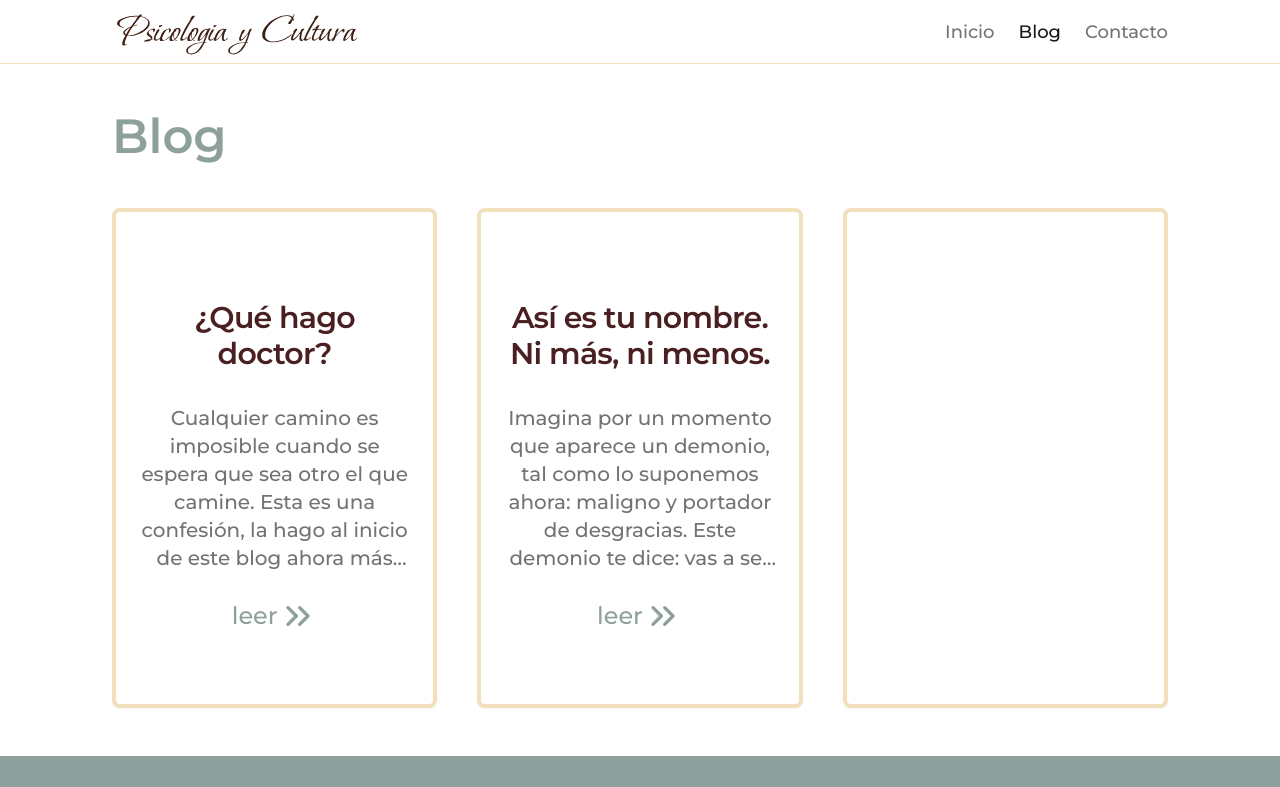
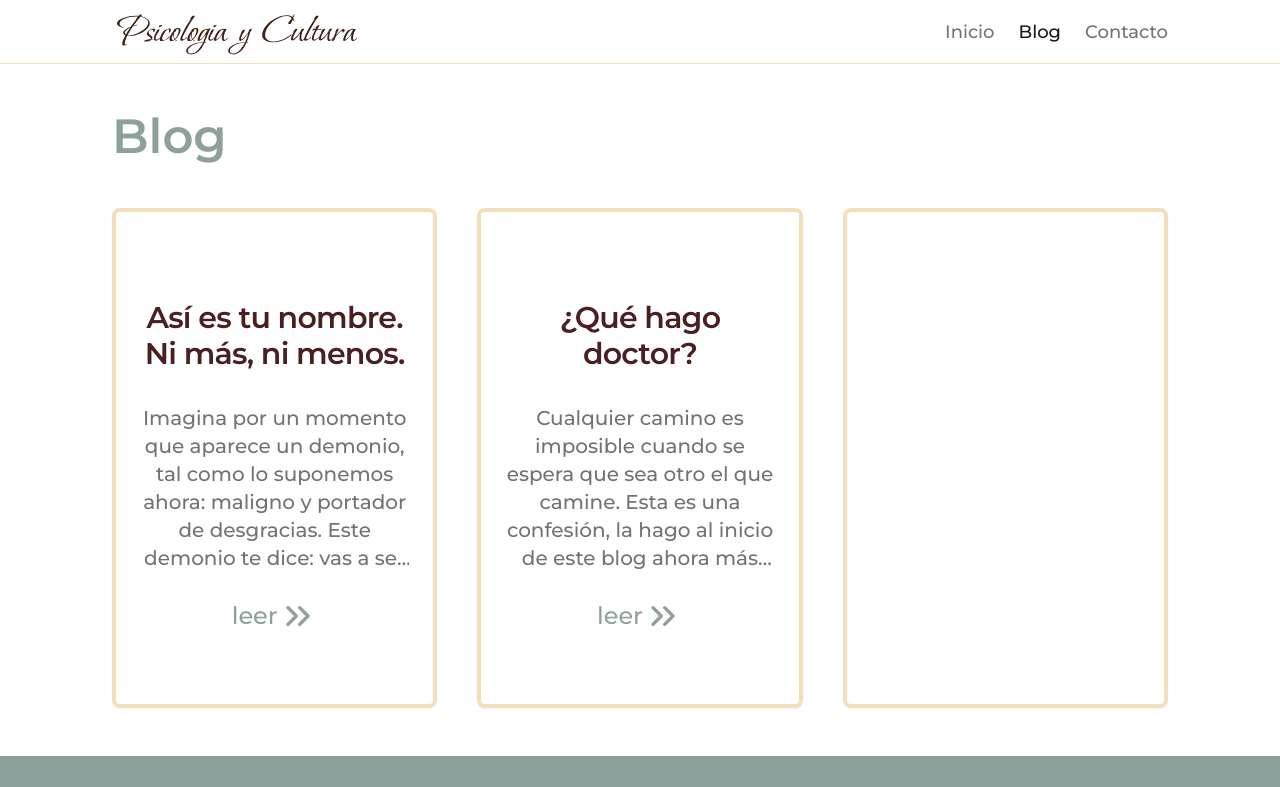
Before and after one commit to jdvsg12/inpsac, a Next.js app: page /blog in a window 1280 px wide. Shown: the top 787 px of the page. Built offline with nearby package versions, Linux system fonts and the light colour scheme.

Commit message:
fix: order blogs

```diff
--- a/src/components/conteiner/blog.tsx
+++ b/src/components/conteiner/blog.tsx
@@ -12,16 +12,16 @@ import { ChevronsRight } from "lucide-react"
 
 const blogCards = [
     {
+        title: 'Así es tu nombre. Ni más, ni menos.',
+        description: 'Imagina por un momento que aparece un demonio, tal como lo suponemos ahora: maligno y portador de desgracias. Este demonio te dice: vas a ser en tu vida lo que tu nombre signifique en mi libro de significados, ni más, ni menos. Recién iniciamos 2025 y no podríamos esperar menos de un demonio sino que trabaje con las herramientas que brinda nuestra era de las tecnologías de información y comunicación; su libro de significados, por supuesto, es ChatGPT.',
+        button: 'leer',
+        link: '/blog/ni-mas-ni-menos',
+    },
+    {
         title: '¿Qué hago doctor?',
         description: 'Cualquier camino es imposible cuando se espera que sea otro el que camine. Esta es una confesión, la hago al inicio de este blog ahora más estructurado que hace nueve años. Era 2015 cuando decidí iniciar alguna formación en Psicoanálisis en Buenos Aires (Argentina), para ese entonces ya era profesional en Psicología y tenía 23 años. Inocentes 23 años. ¿Qué pretendía? Ser psicoanalista ¿Para qué? Ser psicoanalista ¿En qué institución? Ser psicoanalista ¿Tendría el presupuesto necesario? Ser psicoanalista. Por lo menos puedo decir que deseo había, pero a qué se articulaba, Ser… Psicoanalista, la más grosera pero inocente incompatibilidad.',
         button: 'leer',
         link: '/blog/que-hago-doctor',
-    },
-    {
-        title: 'Así es tu nombre. Ni más, ni menos.',
-        description: 'Imagina por un momento que aparece un demonio, tal como lo suponemos ahora: maligno y portador de desgracias. Este demonio te dice: vas a ser en tu vida lo que tu nombre signifique en mi libro de significados, ni más, ni menos. Recién iniciamos 2025 y no podríamos esperar menos de un demonio sino que trabaje con las herramientas que brinda nuestra era de las tecnologías de información y comunicación; su libro de significados, por supuesto, es ChatGPT.',
-        button: 'leer',
-        link: '/blog/ni-mas-ni-menos',
     },
     {
         title: '',
```
